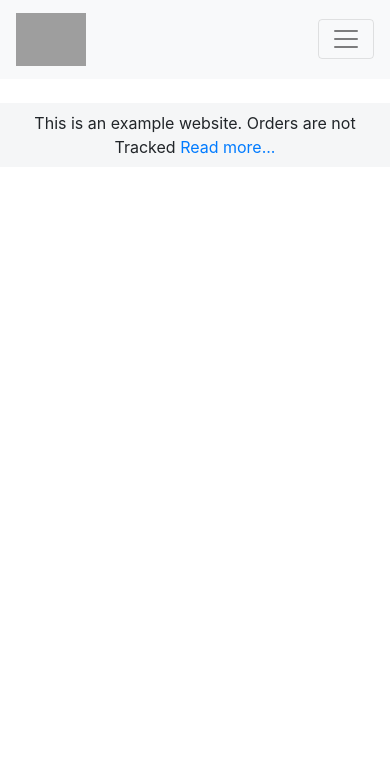
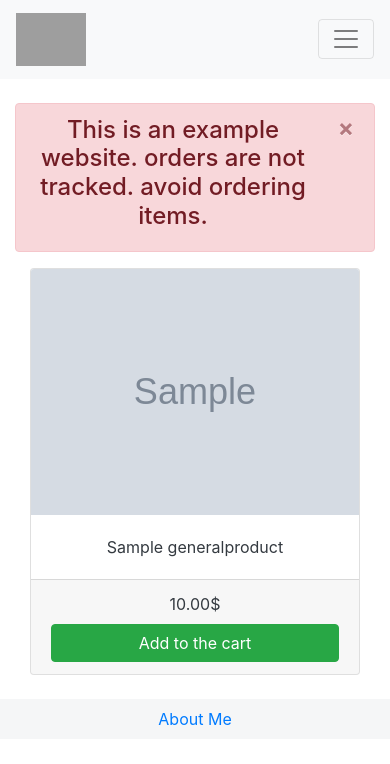
Before and after one commit to fatemehkarimi/ecommerce_store, a Django app: page / in a window 390 px wide. Shown: the top 764 px of the page. Run offline with Django 3.2, Linux system fonts and the light colour scheme; tables that the repository leaves empty hold one stand-in row (values such as "Sample post"); grey boxes marked "Sample" are stand-in pictures; some libraries are stand-ins or nearby versions; grey boxes are pictures that could not be loaded.

Commit message:
[COMPLETE] homepage

```diff
--- a/pages/views.py
+++ b/pages/views.py
@@ -1,11 +1,18 @@
 from django.shortcuts import render
 from django.views.generic import TemplateView
 
+from products.models import GeneralProduct
 
 # Create your views here.
 class HomePageView(TemplateView):
     template_name = 'home.html'
 
+    def get_context_data(self, **kwargs):
+        context = super().get_context_data(**kwargs)
+        context["products"] = GeneralProduct.objects.filter().order_by('-total_available_in_stock')[:10]
+        return context
+
+
 
 def AboutPageView(request):
     return render(request, 'about.html')
--- a/templates/home.html
+++ b/templates/home.html
@@ -3,13 +3,45 @@
 {% block title %}Grocery{% endblock title %}
 
 {% block content %}
+  <div class="alert alert-danger alert-dismissible fade show" role="alert">
+    <h4 class="text-center">This is an example website. orders are not tracked. avoid ordering items.</h4>
+    <button type="button" class="close" data-dismiss="alert" aria-label="Close">
+        <span aria-hidden="true">&times;</span>
+    </button>
+  </div>
+  <div class="container">
+    <div class="row">
+    {% for product in products %}
+      <div class="col-md-4">
+          <div class="card text-center">
+            <a href="{% url 'product_detail' product.pk %}"><img class="card-img-top" src="{{ product.product_img1.url }}"></a>
+              <div class="card-body">
+                <h7 class="card-title">
+                  <a href="{% url 'product_detail' product.pk %}" class="text-dark text-decoration-none">{{ product.product_name }}</a>
+                </h7>
+              </div>
+              <div class="card-footer">
+                <div class="float-center">
+                  <label href="#" class="text-dark">{{ product.price_per_unit }}$</label>
+                  <br>
+                  <form method="post" action="{% url 'add_item_to_cart' product.pk %}">
+                    {% csrf_token %}
+                    <button class="btn btn-success btn-block" type="submit">Add to the cart</button>
+                  </form>
+                </div>
+              </div>
+          </div>
+          <br>
+        </div>
+    {% endfor %}
+    </div>
+  </div>
 {% endblock content %}
 
 {% block footer %}
 <footer class="bg-light text-left text-lg-left">
   <div class="text-center p-2" style="background-color: rgba(0, 0, 0, 0.01);">
-    This is an example website. Orders are not Tracked
-    <a class="text-primary" style="text-decoration: none" href="{% url 'about' %}">Read more...</a>
+    <a class="text-primary" style="text-decoration: none" href="{% url 'about' %}">About Me</a>
   </div>
 </footer>
 {% endblock footer %}
```
